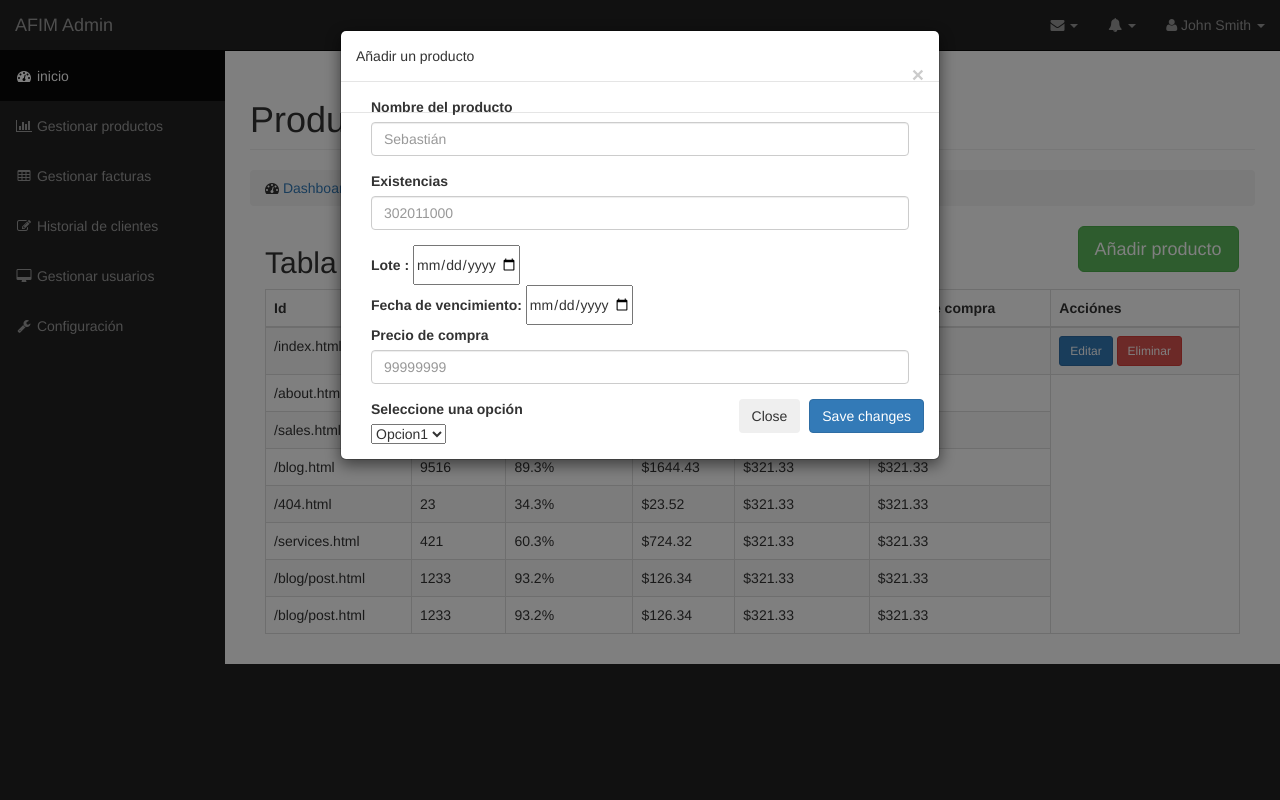
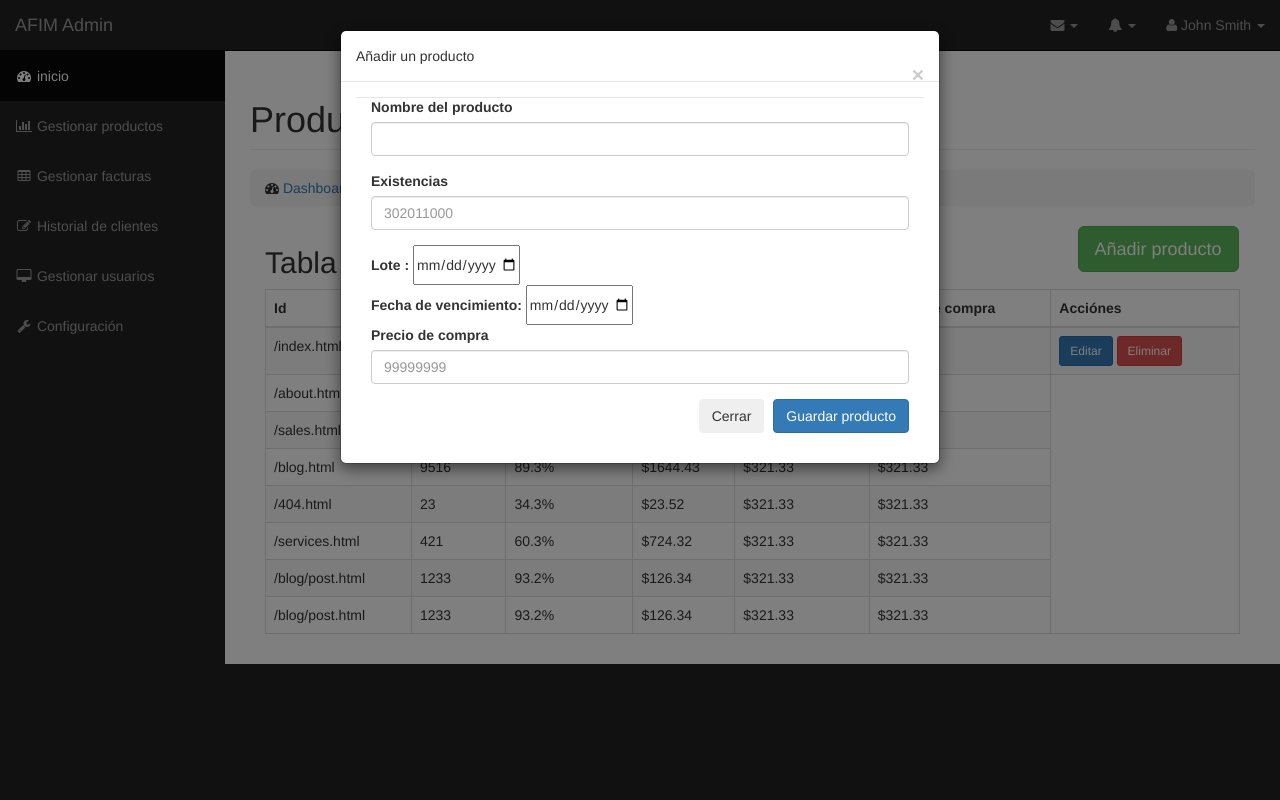
Before and after one commit to MERZIOX/A.F.I.M, a PHP site: page /productos.php in a window 1280 px wide, after a click on "Añadir producto". Run offline with PHP 8.4, Linux system fonts and the light colour scheme; grey boxes labelled with a size stand in for pictures from a placeholder-image service; some libraries are stand-ins or nearby versions.

Commit message:
Update productos.php

```diff
--- a/AFIM/productos.php
+++ b/AFIM/productos.php
@@ -1,5 +1,6 @@
 <!DOCTYPE html>
 <html lang="en">
+<?php require('controllers/db.php'); ?>
 
 <head>
 
@@ -84,16 +85,17 @@
                                             </button>
                                         </div>
                                         <div class="modal-body">
-                                            <form action="">
+                                            <!-- Formulario -->
+                                            <form action="controllers/guardarProducto.php" method="POST">
                                                 <div class="col-lg-12">
                                                     <div class="form-group">
                                                         <label>Nombre del producto</label>
-                                                        <input class="form-control" placeholder="Sebastián">
+                                                        <input class="form-control" name="nombreProducto">
                                                     </div>
                                                 </div>
                                                 <div class="col-lg-12">
                                                     <form action="">
-                                                        <div class="form-group">
+                                                        <div class="form-group" name="existenciaProducto" >
                                                             <label>Existencias</label>
                                                             <input class="form-control" placeholder="302011000">
                                                         </div>
@@ -102,39 +104,32 @@
                                                     <label for="fecha">Lote :</label>
 
                                                     <input type="date" id="fecha" name="fecha" value="" min="2010-01-01"
-                                                        max="2018-12-31">
+                                                        max="2018-12-31" name="loteProducto" >
                                                 </div>
 
                                                 <div class="col-lg-12">
                                                     <label for="fecha">Fecha de vencimiento:</label>
 
                                                     <input type="date" id="fecha" name="fecha" value="" min="2010-01-01"
-                                                        max="2018-12-31">
+                                                        max="2018-12-31" name="fechaVencimiento" >
                                                 </div>
 
                                                 <div class="col-lg-12">
                                                     <form action="">
                                                         <div class="form-group">
                                                             <label>Precio de compra</label>
-                                                            <input class="form-control" placeholder="99999999">
+                                                            <input class="form-control" placeholder="99999999" name="precioCompra" >
                                                         </div>
                                                 </div>
-
-                                                <div class="col-lg-4">
-                                                    <label for="fecha_pago">Seleccione una opción</label>
-                                                    <select name="fecha_pago" id="fecha_pago">
-                                                        <option value="">Opcion1</option>
-                                                        <option value="">Opcion2</option>
-                                                        <option value="">Opcion4</option>
-                                                    </select>
+                                                <div class="modal-footer">
+                                                    <button type="button" class="btn btn-secondary"
+                                                        data-dismiss="modal">Cerrar</button>
+                                                    <button type="submit" class="btn btn-primary"
+                                                        name="guardarProducto">Guardar producto</button>
                                                 </div>
                                             </form>
                                         </div>
-                                        <div class="modal-footer">
-                                            <button type="button" class="btn btn-secondary"
-                                                data-dismiss="modal">Close</button>
-                                            <button type="button" class="btn btn-primary">Save changes</button>
-                                        </div>
+
                                     </div>
                                 </div>
                             </div>
```
